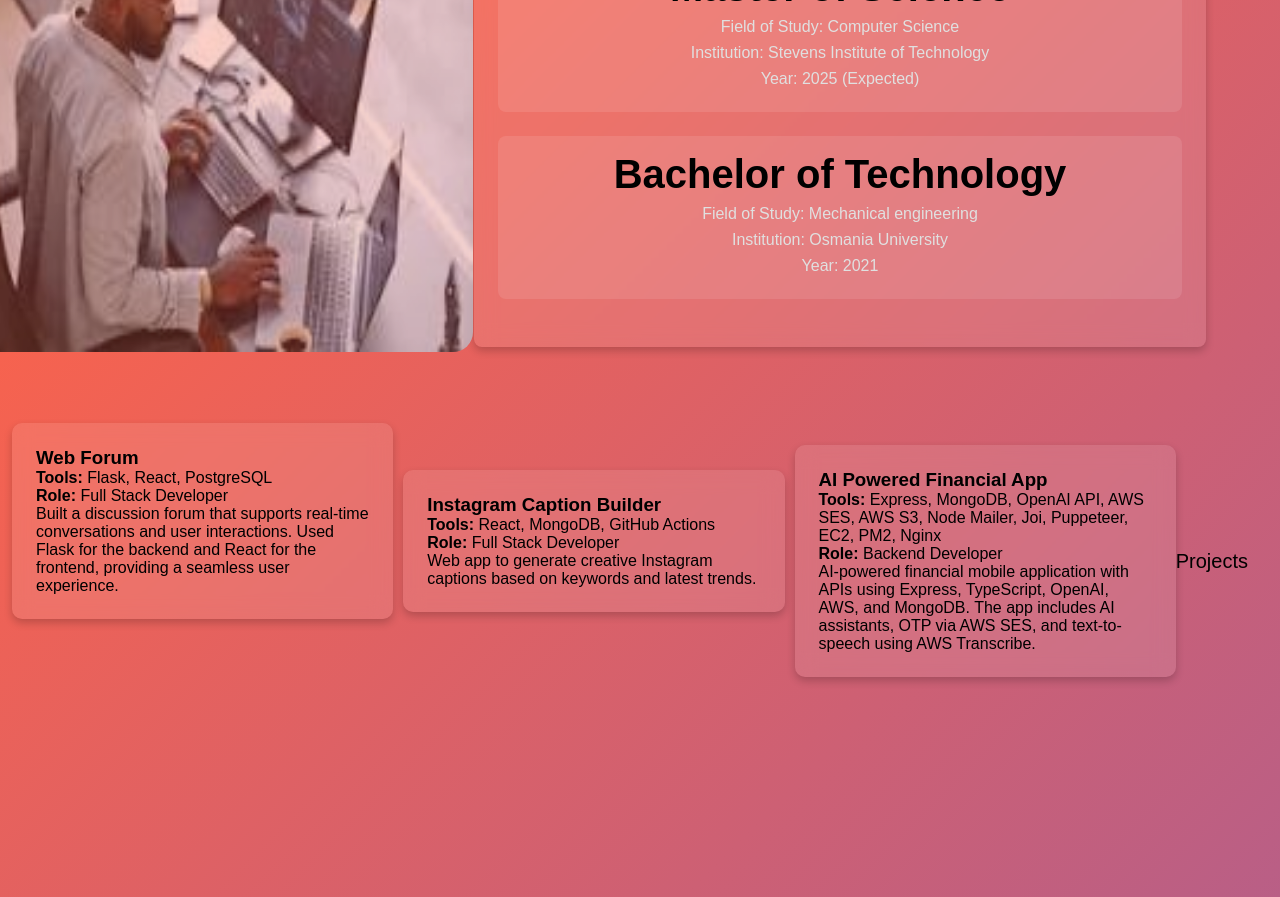
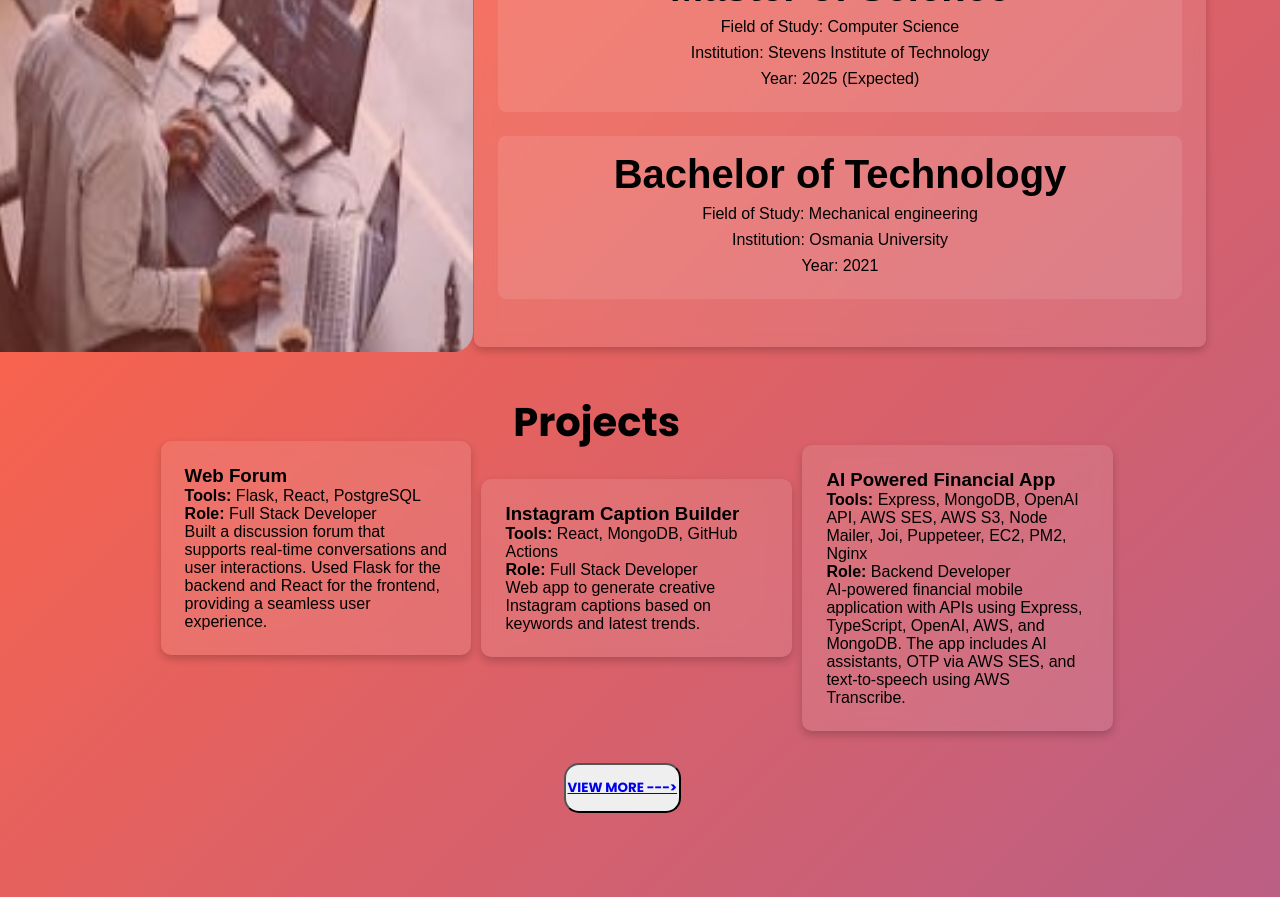
Before and after one commit to VishalGowlikar/portfolio, a React (Create React App) app: page / in a window 1280 px wide. Shown: the part 1900-2797 px from the top of the page. Built offline with nearby package versions, Linux system fonts and the light colour scheme.

Commit message:
updated educatio

```diff
--- a/src/App.css
+++ b/src/App.css
@@ -264,7 +264,7 @@ body, html {
   border-radius: 8px;
   padding: 1rem;
   margin-bottom: 1.5rem;
-  color: #e0e0e0;
+  color: black;
   transition: transform 0.3s ease;
 }
 
@@ -290,6 +290,7 @@ body, html {
   margin: 2rem 0;
   position: relative;
   bottom: 486px;
+  left: 32px;
   display: flex;
   flex-direction: row-reverse;
   align-items: center;
@@ -340,6 +341,31 @@ body, html {
 
 }
 #header{
-  font-size: 20px;
+  font-size: 40px;
+  position: relative;
+  bottom: 166px;
+  font-family: "Poppins",sans-serif;
+  font-weight: bolder;
+  right: 600px;
 
 }
+.buttonviewmore{
+  width: 400px;
+  height: 50px;
+  position: relative;
+  top:200px;
+  left:500px;
+  border-radius: 15px;
+  font-family: "Poppins",sans-serif;
+  font-weight: bolder;
+
+
+}
+.buttonviewmore:hover{
+  z-index: 10;
+  transform: scale(1.25);
+  opacity: 1;
+  color: #f5a623;
+
+
+}
--- a/src/components/NavBar.js
+++ b/src/components/NavBar.js
@@ -7,7 +7,6 @@ function NavBar() {
           <li><a href="#experience">Experience</a></li>
           <li><a href="#skills">Skills</a></li>
           <li><a href="#projects">Projects</a></li>
-          <li><a href="#blogs">Blogs</a></li>
           <li><a href="#contact">Contact</a></li>
         </ul>
       </nav>
--- a/src/components/projects.js
+++ b/src/components/projects.js
@@ -31,8 +31,11 @@ function Projects() {
                     <p><strong>Tools:</strong> {project.tools.join(', ')}</p>
                     <p><strong>Role:</strong> {project.myRole}</p>
                     <p>{project.description}</p>
+
                 </div>
             ))}
+                <button className="buttonviewmore" > <a href="https://github.com/VishalGowlikar?tab=repositories"> VIEW MORE ---&gt; </a></button>
+
         </div>
     );
 }
```
